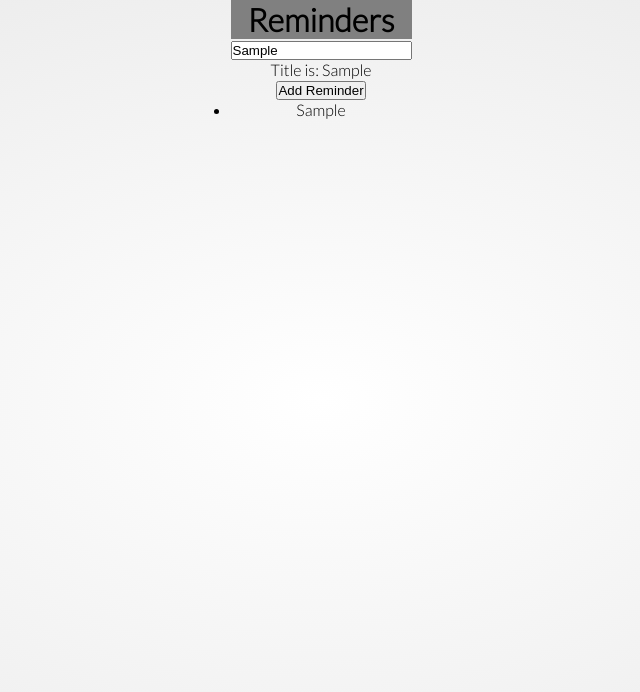
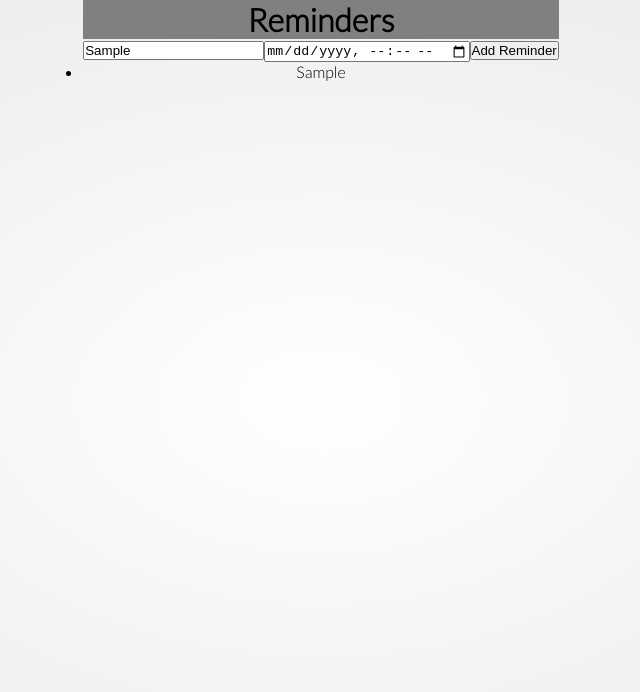
Before and after one commit to sikemausa/electron-vue-reminders-app, a Vue app in the folder app/: page / in a window 1280 px wide. Both pictures are taken after typing "Sample" into the empty fields and a click on the button "Add Reminder". Shown: the top 692 px of the page, without its empty margins (319-959 px from the left). Built offline with nearby package versions, Linux system fonts and the light colour scheme; the HTML template or start-up script is replaced by a standard one; what vue-electron would draw is missing.

Commit message:
got reminder delete working

```diff
--- a/app/electron.js
+++ b/app/electron.js
@@ -20,11 +20,6 @@ if (process.env.NODE_ENV === 'development') {
   config.url = `file://${__dirname}/dist/index.html`
 }
 
-menubar.on('ready', () => {
-  console.log("something");
-});
-
 menubar.on('after-create-window', () => {
-  console.log('yoyoyyo');
   menubar.window.loadURL(config.url);
 });
--- a/app/src/components/Home.vue
+++ b/app/src/components/Home.vue
@@ -14,6 +14,7 @@
     <p> {{ reminder }} </p>
     <reminders-list
       :reminders = 'reminders'
+      :deleteReminder = 'deleteReminder'
     ></reminders-list>
   </div>
 </template>
@@ -34,17 +35,26 @@
         activeReminder: {
           title: '',
           createdAt: null,
+          due: null,
         },
       };
     },
     methods: {
-      createReminder(title, e) {
+      createReminder(title, due, e) {
         e.preventDefault();
         const reminder = {
           title,
           createdAt: Date.now(),
+          due,
         };
         this.reminders.push(reminder);
+      },
+      deleteReminder(createdAt) {
+        for (let i = 0; i < this.reminders.length; i++) {
+          if (this.reminders[i].createdAt === createdAt) {
+            this.reminders.splice(i, 1);
+          }
+        }
       },
     },
   };
--- a/app/src/components/Home/AddReminder.vue
+++ b/app/src/components/Home/AddReminder.vue
@@ -6,8 +6,9 @@
     <input
       v-model="title"
       placeholder="Title">
-    <p>Title is: {{ title }}</p>
-    <button v-on:click='createReminder(title, $event)'>Add Reminder</button>
+    <input type="datetime-local"
+      v-model="due">
+    <button v-on:click='createReminder(title, due, $event)'>Add Reminder</button>
   </form>
 </template>
 
@@ -17,6 +18,7 @@
     data() {
       return {
         title: '',
+        due: null,
       };
     },
     methods: {
--- a/app/src/components/Home/RemindersList.vue
+++ b/app/src/components/Home/RemindersList.vue
@@ -4,13 +4,24 @@
 <template>
   <ul id="example-1">
     <li v-for="reminder in reminders">
-      {{ reminder.title }}
+      <div v-on:click='deleteReminder(reminder.createdAt)'>
+        {{ reminder.title }}
+        {{ reminder.due }}
+      </div>
     </li>
   </ul>
 </template>
 
 <script>
+  import moment from 'moment';
+
   export default {
-    props: ['reminders'],
+    props: ['reminders', 'deleteReminder'],
+    methods: {
+      formatDate(date) {
+        const parsedDate = Date.parse(date);
+        return moment(parsedDate);
+      },
+    },
   };
 </script>
--- a/package.json
+++ b/package.json
@@ -73,7 +73,9 @@
     "webpack-dev-server": "^1.14.1"
   },
   "dependencies": {
+    "js-md5": "^0.4.1",
     "menubar": "^5.1.0",
+    "moment": "^2.17.1",
     "vue": "^2.1.4",
     "vue-electron": "^1.0.4"
   }
```
